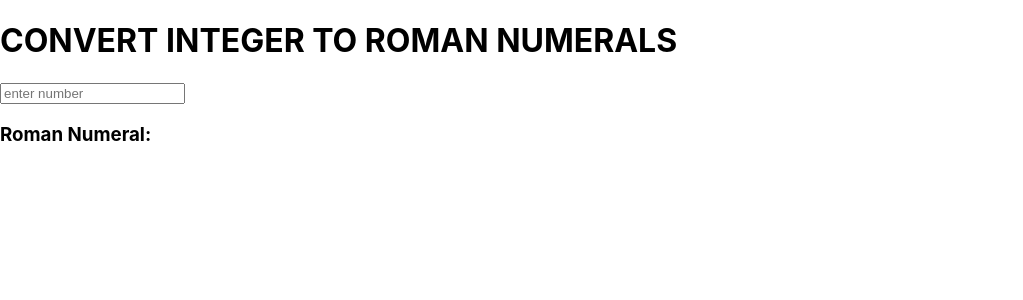
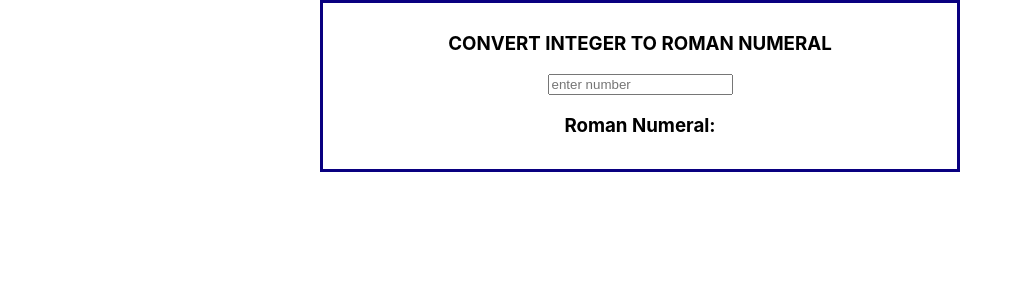
Before and after one commit to Rahman-Abdul/Integer-To-Roman-App, a Next.js app: page / in a window 1280 px wide. Shown: the top 300 px of the page, without its empty margins (0-1023 px from the left). Built offline with nearby package versions, Linux system fonts and the light colour scheme.

Commit message:
styles changes

```diff
--- a/pages/index.tsx
+++ b/pages/index.tsx
@@ -1,6 +1,7 @@
 import React from "react";
 import { useEffect, useState } from "react"
 import { convertToRoman } from "roman";
+import styles from '@/pages/index.module.css'
 
 export default function Home() {
   const [result, setResult] = useState <any>("");
@@ -14,8 +15,8 @@ export default function Home() {
   },)
 
   return (
-   <div className="container">
-    <h1> CONVERT INTEGER TO ROMAN NUMERALS</h1>
+   <div className={styles.container}>
+    <h3> CONVERT INTEGER TO ROMAN NUMERAL</h3>
     <input type="number" placeholder='enter number' onChange={intChange} value={result}/>
     <h3>Roman Numeral:</h3>
       <h1>{roman}</h1>
```
